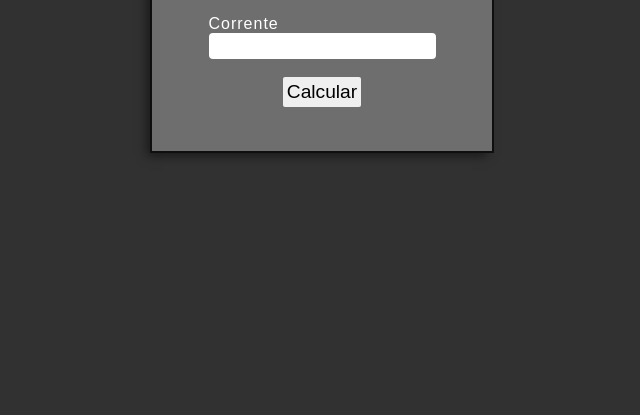
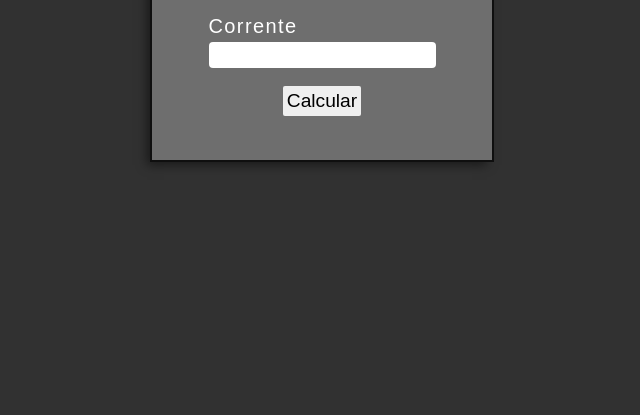
Before and after one commit to Guuiilhermee/leiOhm, a plain HTML site: page index.html in a window 1280 px wide. Shown: the part 401-816 px from the top of the page, without its empty margins (318-958 px from the left). Drawn offline with Linux system fonts and the light colour scheme; a web font is replaced by a local one.

Commit message:
espaço entre a label e o input

```diff
--- a/style.css
+++ b/style.css
@@ -30,7 +30,8 @@ h1{
 
 label{
     color: #fff;
-    letter-spacing: 1px;
+    letter-spacing: 1.4px;
+    font-size: 20px;
 }
 
 input{
@@ -40,6 +41,7 @@ input{
     outline: none;
     font-size: 1rem;
     font-weight: bold;
+    margin-top: 4px;
 }
 
 button{
```
